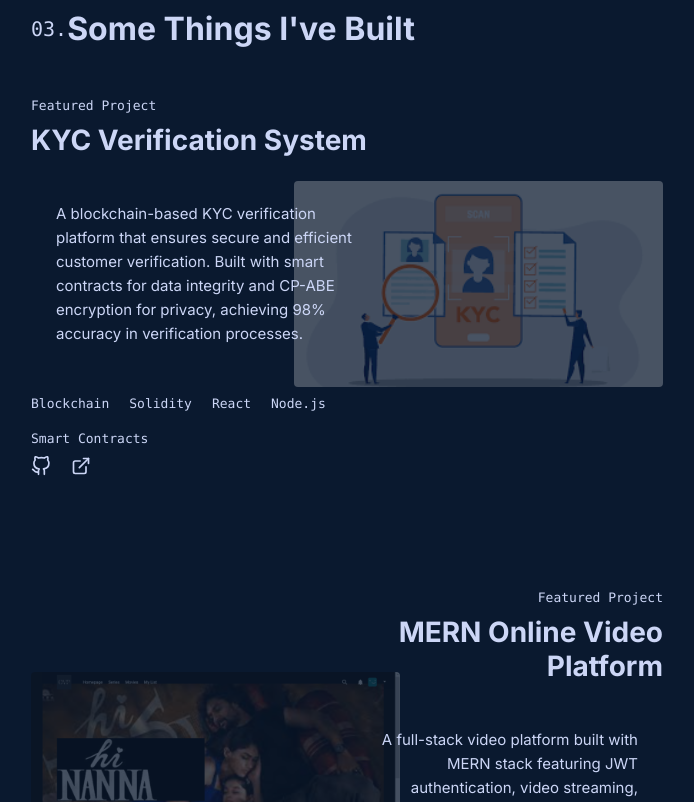
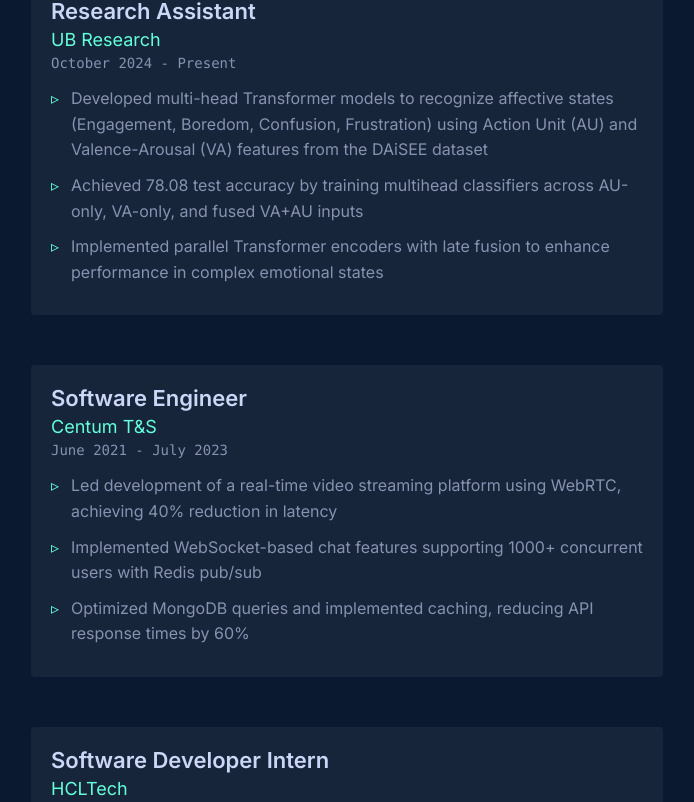
Before and after one commit to Vishnupriya-1008/Portfolio-, a Next.js app: page / in a window 1280 px wide. Shown: the part 2698-3500 px from the top of the page, without its empty margins (293-987 px from the left). Built offline with nearby package versions, Linux system fonts and the light colour scheme.

Commit message:
fix: revert Work section to original experience layout

```diff
--- a/src/components/Work.module.css
+++ b/src/components/Work.module.css
@@ -1,191 +1,85 @@
 .section {
-  max-width: 1000px;
-  margin: 0 auto;
-  padding: 100px 0;
-}
-
-.heading {
-  display: flex;
-  align-items: center;
-  gap: 1rem;
-  font-size: clamp(26px, 5vw, 32px);
-  font-weight: 600;
-  margin-bottom: 40px;
-  color: var(--slate-light);
+  margin: 100px auto;
 }
 
 .number {
-  color: var(--mint);
+  color: var(--accent);
   font-family: var(--font-mono);
-  font-size: clamp(16px, 3vw, 20px);
-  font-weight: 400;
+  font-size: 20px;
+  margin-right: 10px;
 }
 
-.projectGrid {
-  display: flex;
-  flex-direction: column;
-  gap: 100px;
+.experienceBlock {
+  margin-bottom: 50px;
+  padding: 20px;
+  border-radius: 4px;
+  background-color: rgba(255, 255, 255, 0.05);
+  transition: transform 0.2s ease-in-out;
 }
 
-.projectCard {
-  position: relative;
-  display: grid;
-  grid-template-columns: repeat(12, 1fr);
-  align-items: center;
+.experienceBlock:hover {
+  transform: translateY(-5px);
 }
 
-.projectContent {
-  position: relative;
-  grid-area: 1 / 1 / -1 / 7;
-  grid-column: 1 / 8;
-  z-index: 2;
+.header {
+  margin-bottom: 15px;
 }
 
-.projectCard:nth-child(2n) .projectContent {
-  grid-column: 7 / -1;
-  text-align: right;
+.title {
+  color: var(--text-primary);
+  font-size: 22px;
+  font-weight: 600;
+  margin-bottom: 5px;
 }
 
-.projectOverline {
-  margin: 10px 0;
-  color: var(--mint);
-  font-family: var(--font-mono);
-  font-size: 13px;
-  font-weight: 400;
+.company {
+  color: var(--accent);
+  font-size: 18px;
+  margin-bottom: 5px;
 }
 
-.projectTitle {
-  color: var(--slate-light);
-  font-size: clamp(24px, 5vw, 28px);
-  margin: 0 0 20px;
+.date {
+  color: var(--text-secondary);
+  font-family: var(--font-mono);
+  font-size: 14px;
 }
 
-.projectDescription {
-  position: relative;
-  padding: 25px;
-  border-radius: 4px;
-  background-color: var(--navy-light);
-  color: var(--slate);
-  font-size: 15px;
-  line-height: 1.6;
+.points {
+  list-style-type: none;
+  padding: 0;
+  margin: 0;
 }
 
-.projectCard:nth-child(2n) .projectDescription {
-  margin-left: auto;
+.points li {
+  color: var(--text-secondary);
+  font-size: 16px;
+  line-height: 1.6;
+  margin-bottom: 10px;
+  padding-left: 20px;
+  position: relative;
 }
 
-.projectTechList {
-  display: flex;
-  flex-wrap: wrap;
-  gap: 20px;
-  padding: 0;
-  margin: 25px 0 10px;
-  list-style: none;
-}
-
-.projectCard:nth-child(2n) .projectTechList {
-  justify-content: flex-end;
-}
-
-.projectTechList li {
-  color: var(--slate);
-  font-family: var(--font-mono);
-  font-size: 13px;
-  white-space: nowrap;
-}
-
-.projectLinks {
-  display: flex;
-  align-items: center;
-  gap: 20px;
-  margin-top: 10px;
-}
-
-.projectCard:nth-child(2n) .projectLinks {
-  justify-content: flex-end;
-}
-
-.projectLinks a {
-  color: var(--slate-light);
-  transition: color 0.2s;
-}
-
-.projectLinks a:hover {
-  color: var(--mint);
-}
-
-.projectImage {
-  position: relative;
-  grid-area: 1 / 6 / -1 / -1;
-  grid-column: 6 / -1;
-  height: auto;
-  opacity: 0.25;
-  transition: opacity 0.3s;
-  z-index: 1;
-}
-
-.projectCard:nth-child(2n) .projectImage {
-  grid-column: 1 / 8;
-}
-
-.projectImage:hover {
-  opacity: 1;
-}
-
-.projectImage img {
-  width: 100%;
-  height: auto;
-  object-fit: cover;
-  border-radius: 4px;
-  vertical-align: middle;
+.points li::before {
+  content: "▹";
+  position: absolute;
+  left: 0;
+  color: var(--accent);
 }
 
 @media (max-width: 768px) {
-  .projectCard {
-    display: flex;
-    flex-direction: column;
-    height: 100%;
+  .experienceBlock {
+    padding: 15px;
   }
 
-  .projectContent {
-    display: flex;
-    flex-direction: column;
-    justify-content: center;
-    height: 100%;
-    grid-column: 1 / -1;
-    padding: 40px 40px 30px;
-    z-index: 5;
+  .title {
+    font-size: 20px;
   }
 
-  .projectCard:nth-child(2n) .projectContent {
-    grid-column: 1 / -1;
-    padding: 40px 40px 30px;
-    text-align: left;
+  .company {
+    font-size: 16px;
   }
 
-  .projectTechList {
-    margin: 20px 0;
-  }
-
-  .projectCard:nth-child(2n) .projectTechList {
-    justify-content: flex-start;
-  }
-
-  .projectLinks {
-    margin: 0;
-  }
-
-  .projectCard:nth-child(2n) .projectLinks {
-    justify-content: flex-start;
-  }
-
-  .projectImage {
-    grid-column: 1 / -1;
-    height: 100%;
-    opacity: 0.25;
-  }
-
-  .projectCard:nth-child(2n) .projectImage {
-    grid-column: 1 / -1;
+  .points li {
+    font-size: 14px;
   }
 }
--- a/src/components/Work.tsx
+++ b/src/components/Work.tsx
@@ -1,86 +1,61 @@
 'use client'
 
-import { FiGithub, FiExternalLink } from 'react-icons/fi'
-import Image from 'next/image'
 import styles from './Work.module.css'
 
 const Work = () => {
-  const projects = [
+  const experiences = [
     {
-      title: 'KYC Verification System',
-      description: 'A blockchain-based KYC verification platform that ensures secure and efficient customer verification. Built with smart contracts for data integrity and CP-ABE encryption for privacy, achieving 98% accuracy in verification processes.',
-      tech: ['Blockchain', 'Solidity', 'React', 'Node.js', 'Smart Contracts'],
-      github: 'https://github.com/lakki12233/KYC_BLOCKCHAIN',
-      external: 'https://github.com/lakki12233/KYC_BLOCKCHAIN',
-      image: '/images/kyc.png'
+      title: 'Research Assistant',
+      company: 'UB Research',
+      date: 'October 2024 - Present',
+      points: [
+        'Developed multi-head Transformer models to recognize affective states (Engagement, Boredom, Confusion, Frustration) using Action Unit (AU) and Valence-Arousal (VA) features from the DAiSEE dataset',
+        'Achieved 78.08 test accuracy by training multihead classifiers across AU-only, VA-only, and fused VA+AU inputs',
+        'Implemented parallel Transformer encoders with late fusion to enhance performance in complex emotional states'
+      ]
     },
     {
-      title: 'MERN Online Video Platform',
-      description: 'A full-stack video platform built with MERN stack featuring JWT authentication, video streaming, admin dashboard, and AI-powered chatbot. Improved system performance by 25% and reduced authentication latency by 15%.',
-      tech: ['React', 'Node.js', 'MongoDB', 'Express', 'JWT'],
-      github: 'https://github.com/lakki12233/MERN_OVP',
-      external: 'https://github.com/lakki12233/MERN_OVP',
-      image: '/images/ovp.png'
+      title: 'Software Engineer',
+      company: 'Centum T&S',
+      date: 'June 2021 - July 2023',
+      points: [
+        'Led development of a real-time video streaming platform using WebRTC, achieving 40% reduction in latency',
+        'Implemented WebSocket-based chat features supporting 1000+ concurrent users with Redis pub/sub',
+        'Optimized MongoDB queries and implemented caching, reducing API response times by 60%'
+      ]
     },
     {
-      title: 'Visual Question Answering',
-      description: 'An advanced VQA system using CLIP and Transformer models to answer questions about real-world images. Integrated with object detection capabilities and handles challenging scenarios like blur and poor lighting.',
-      tech: ['Python', 'OpenCV', 'NumPy', 'Machine Learning'],
-      github: 'https://github.com/lakki12233/Object_Dectection',
-      external: 'https://github.com/lakki12233/Object_Dectection',
-      image: '/images/vqa.png'
+      title: 'Software Developer Intern',
+      company: 'HCLTech',
+      date: 'Jan 2021 - June 2021',
+      points: [
+        'Developed and maintained RESTful APIs using Node.js and Express, integrated with MySQL database',
+        'Implemented user authentication and authorization using JWT tokens and bcrypt for password hashing',
+        'Created automated test suites using Jest, achieving 85% code coverage'
+      ]
     }
   ]
 
   return (
-    <section id="work" className={styles.section}>
+    <section id="experience" className={styles.section}>
       <h2 className="section-heading">
-        <span className={styles.number}>03.</span> Some Things I&apos;ve Built
+        <span className={styles.number}>02.</span> Where I&apos;ve Worked
       </h2>
 
-      <div className={styles.projectGrid}>
-        {projects.map((project, index) => (
-          <div key={index} className={styles.projectCard}>
-            <div className={styles.projectContent}>
-              <p className={styles.projectOverline}>Featured Project</p>
-              <h3 className={styles.projectTitle}>
-                <a href={project.github} target="_blank" rel="noopener noreferrer">
-                  {project.title}
-                </a>
-              </h3>
-
-              <div className={styles.projectDescription}>
-                <p>{project.description}</p>
-              </div>
-
-              <ul className={styles.projectTechList}>
-                {project.tech.map((tech, i) => (
-                  <li key={i}>{tech}</li>
-                ))}
-              </ul>
-
-              <div className={styles.projectLinks}>
-                <a href={project.github} target="_blank" rel="noopener noreferrer">
-                  <FiGithub size={20} />
-                </a>
-                <a href={project.external} target="_blank" rel="noopener noreferrer">
-                  <FiExternalLink size={20} />
-                </a>
-              </div>
-            </div>
-
-            <div className={styles.projectImage}>
-              <Image
-                src={project.image}
-                alt={project.title}
-                width={600}
-                height={400}
-                priority={index === 0}
-              />
-            </div>
+      {experiences.map((experience, index) => (
+        <div key={index} className={styles.experienceBlock}>
+          <div className={styles.header}>
+            <h3 className={styles.title}>{experience.title}</h3>
+            <p className={styles.company}>{experience.company}</p>
+            <p className={styles.date}>{experience.date}</p>
           </div>
-        ))}
-      </div>
+          <ul className={styles.points}>
+            {experience.points.map((point, i) => (
+              <li key={i}>{point}</li>
+            ))}
+          </ul>
+        </div>
+      ))}
     </section>
   )
 }
```
